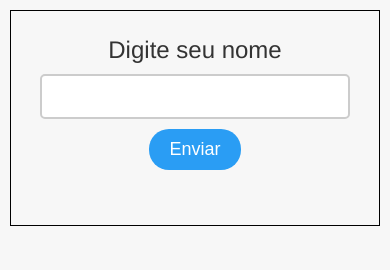
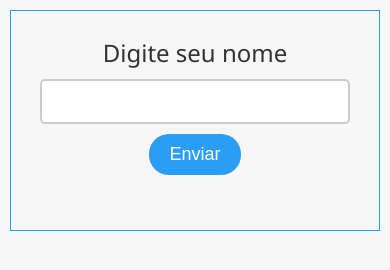
Before and after one commit to SilvioCruzDeveloper/Catalogo, a plain HTML site: page index.html in a window 390 px wide. Drawn offline with Linux system fonts and the light colour scheme.

Commit message:
atualizaçao  css
tendando deixar responsivo

```diff
--- a/stylewc.css
+++ b/stylewc.css
@@ -1,21 +1,21 @@
 body {
-    font-family: "Helvetica Neue", Arial, sans-serif;
+  font-family: "Segoe UI", Tahoma, Geneva, Verdana, sans-serif;
   margin: 0;
   padding: 0;
   background-color: #f7f7f7;
   text-align: center;
 }
-  main{
 
-    border: solid 1px black;
+main {
+  border: solid 1px #2a9df4;
   margin: 10px;
   text-align: center;
 }
+
 .container {
   max-width: 90%;
-    margin: 0px;
+  margin: 0;
   padding: 25px;
-
 }
 
 #nameInput {
@@ -26,7 +26,7 @@ body {
 #nameInput label {
   display: block;
   font-size: 24px;
-    margin-bottom:10px;
+  margin-bottom: 10px;
   color: #333;
 }
 
```
Lines whose indentation alone changed are shown as unchanged.
